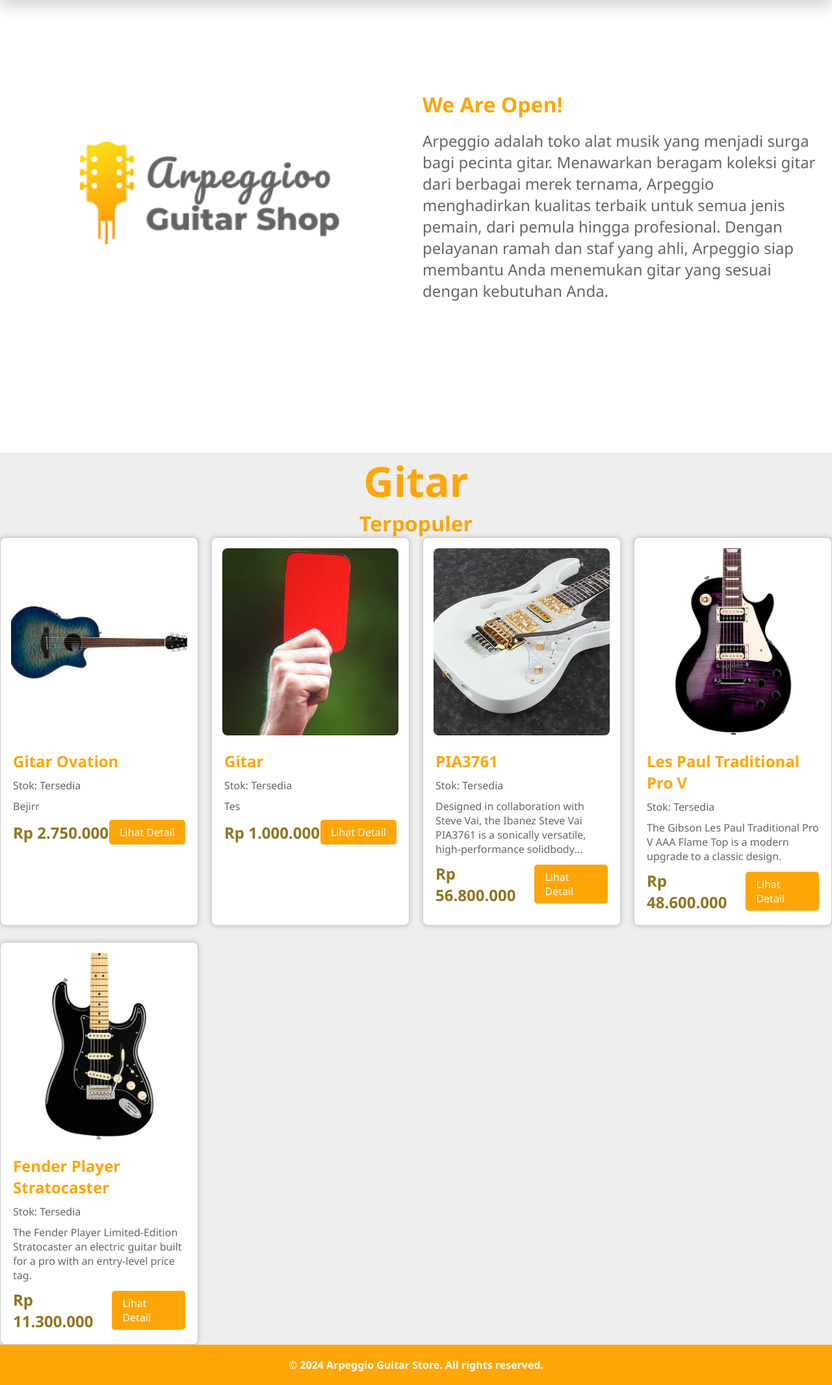
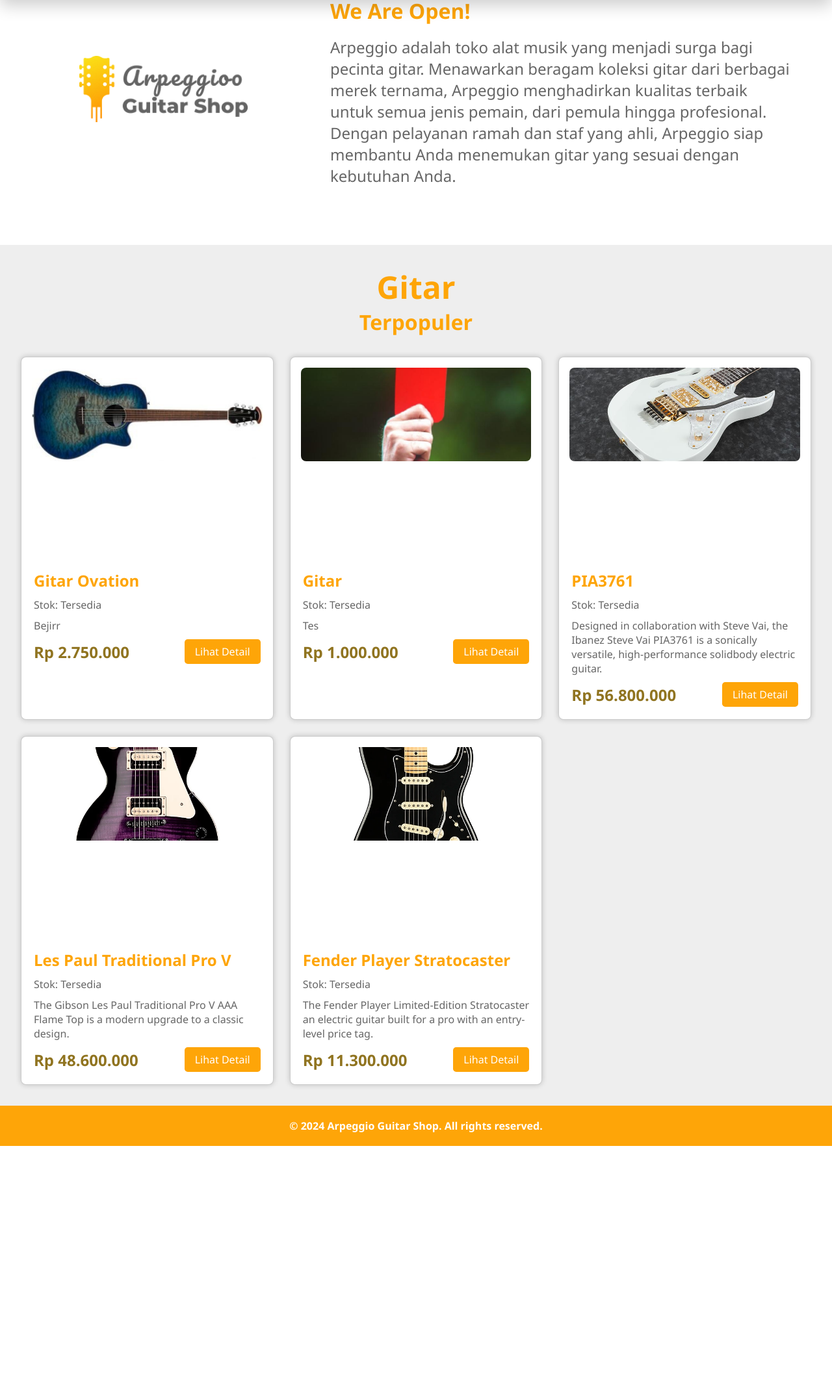
Before and after one commit to Vaniliciouz/Arpeggio_Web, a PHP site: page /user/index.php in a window 1280 px wide. Shown: the part 103-2235 px from the top of the page at 65% size. After the commit the page ends 1867 px from the top, so only its background shows below. Run offline with PHP 8.4, Linux system fonts and the light colour scheme; data comes from the database, SQL or seed files in the repository; both versions use the stored data as it was after the commit.

Commit message:
Update User Index

```diff
--- a/user/index.css
+++ b/user/index.css
@@ -76,7 +76,7 @@
 
 section {
     background-color: white;
-    min-height: 100vh;
+    min-height: 60vh;
 }
 
 section:nth-child(even) {
@@ -86,7 +86,6 @@
 .tentang {
     padding: 1em;
     display: grid;
-    grid-template-columns: 60px 60px;
     gap: 10px 20px;
     align-items: center;
 }
@@ -98,7 +97,7 @@
 }
 
 .tentang .image img {
-    width: 65%;
+    width: 55%;
 }
 
 .tentang .content {
@@ -139,14 +138,15 @@
 }
 
 .heading {
-  display: flex;
+  display: block;
   flex-direction: column;
   text-align: center;
+  padding: 2rem;
 }
 
 .heading h3 {
     color: #FEA508;
-    font-size: 4rem;
+    font-size: 3rem;
 }
 
 .heading h2 {
@@ -157,8 +157,10 @@
 .card-container {
     width: 100%;
     display: grid;
-    grid-template-columns: repeat(auto-fill, minmax(300px, 1fr));
-    gap: 25px 20px;
+    grid-template-columns: repeat(auto-fit, minmax(360px, 1fr));
+    gap: 25px;
+    padding-bottom: 2rem;
+    padding-inline: 2rem;
 }
 
 .card-container .card {
@@ -181,7 +183,7 @@
 }
 
 .card-container .card img {
-    height: 100%;
+    height: 50%;
     width: 100%;
     border-radius: 0.5rem;
     object-fit: cover;
@@ -247,7 +249,7 @@
 
 footer .footer-content p {
     margin: 0;
-    font-weight: bold;
+    font-weight: 600;
     position: relative;
 }
 
@@ -270,6 +272,7 @@
     }
 
     .tentang {
-        grid-template-columns: 1fr 1fr;
+        grid-template-columns: 1fr 1.5fr;
+        padding-right: 4rem;
     }
 }
--- a/user/index.php
+++ b/user/index.php
@@ -51,7 +51,7 @@
                 <?php foreach ($produk_gitar as $produk): ?>
                     <div class="card">
                         <div class="image">
-                            <img src="<?=base_image_url . $produk['image_url']?>" alt="<?=htmlspecialchars($produk['nama'])?>">
+                            <img src="<?=base_image_url . htmlspecialchars($produk['image_url'])?>" alt="<?=htmlspecialchars($produk['nama'])?>">
                         </div>
                         <div class="content">
                             <h2><?=htmlspecialchars($produk['nama'])?></h2>
@@ -70,7 +70,7 @@
 
     <footer>
         <div class="footer-content">
-            <p>&copy; <?=date("Y");?> Arpeggio Guitar Store. All rights reserved.</p>
+            <p>&copy; <?=date("Y");?> Arpeggio Guitar Shop. All rights reserved.</p>
         </div>
     </footer>
 
```
Also changed, not shown: admin/create_produk.php (+9 -6 lines), sql/uas_pemweb.sql (+7 -4 lines), assets/guitar/L46833000001000-00-600x600.jpg (added), assets/guitar/L69587000007000-00-600x600.jpg (added), assets/guitar/p_region_PIA3761_SLW_00_02_sub_1.jpg (added).
